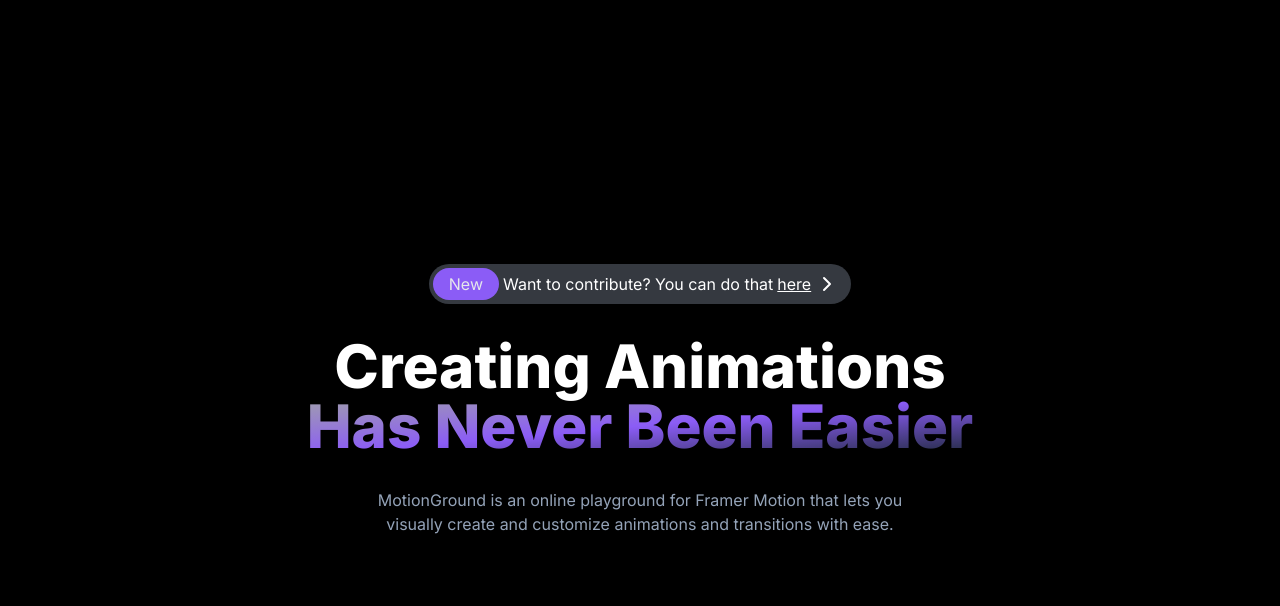
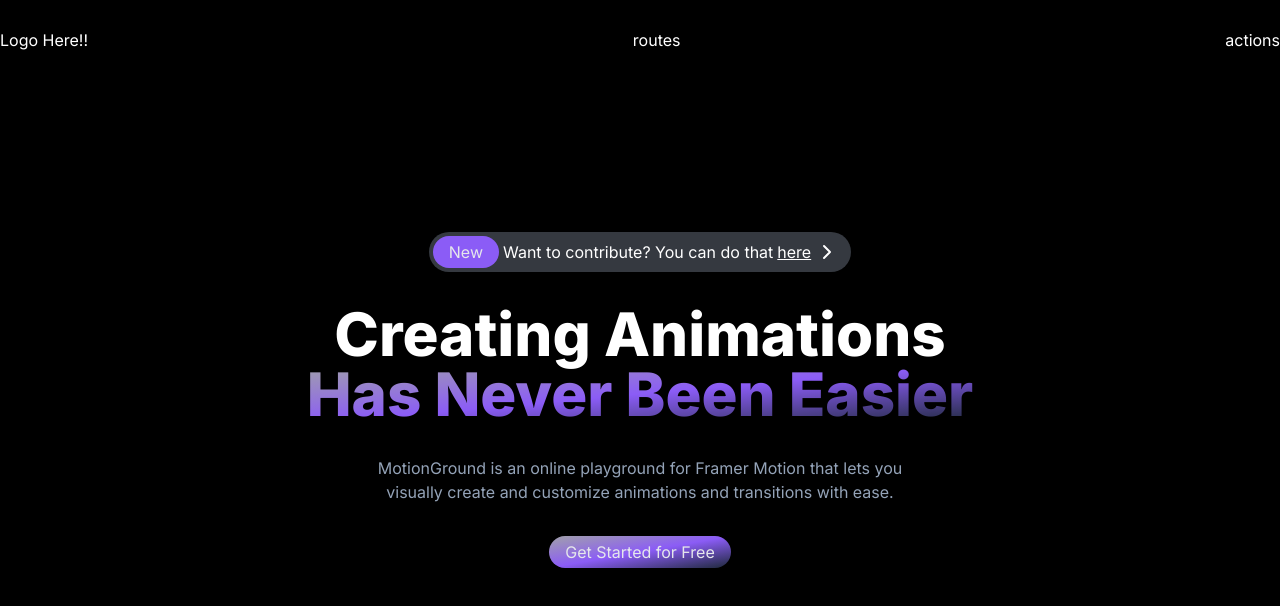
Before and after one commit to code-env/motion, a React (Vite) app: page / in a window 1280 px wide. Shown: the top 606 px of the page. Built offline with nearby package versions, Linux system fonts and the light colour scheme; what tailwindcss-dotted-background would draw is missing.

Commit message:
added the navigation bar and the button

```diff
--- a/src/App.tsx
+++ b/src/App.tsx
@@ -1,12 +1,12 @@
 import "./App.css";
-// import Navbar from "./components/Navbar";
+import Navbar from "./components/Navbar";
 import Hero from "./components/landingpage/Hero";
 
 const App = () => {
   return (
     <div className=" bg-black bg-dotted-spacing-4 bg-dotted-gray-200/5">
       <div className="flex flex-col gap-20 max-w-7xl mx-auto text-white">
-        {/* <Navbar /> */}
+        <Navbar />
         <Hero />
       </div>
     </div>
--- a/src/components/Navbar.tsx
+++ b/src/components/Navbar.tsx
@@ -4,8 +4,15 @@
 
 const Navbar: FC<NavbarProps> = () => {
   return (
-    <div className="flex w-full">
-      <h1 className="logo text-white">Logo Here!!</h1>
+    <div className="flex w-full fixed top-0 left-0 h-20 ">
+      <div
+        className="w-full mx-auto max-w-7xl flex items-center
+      justify-between"
+      >
+        <h1 className="logo text-white">Logo Here!!</h1>
+        <div>routes</div>
+        <div>actions</div>
+      </div>
     </div>
   );
 };
--- a/src/components/landingpage/Hero.tsx
+++ b/src/components/landingpage/Hero.tsx
@@ -36,6 +36,12 @@
           <br />
           visually create and customize animations and transitions with ease.
         </p>
+        <Button
+          label="Get Started for Free"
+          gradient
+          className="w-fit self-center"
+          roundedFull
+        />
       </div>
     </div>
   );
--- a/src/components/ui/Button.tsx
+++ b/src/components/ui/Button.tsx
@@ -3,6 +3,7 @@
 
 interface ButtonProps extends HTMLAttributes<HTMLButtonElement> {
   label: string;
+  gradient?: boolean;
   roundedFull?: boolean;
   //   secondary?: boolean;
 }
@@ -10,8 +11,10 @@
 const Button: FC<ButtonProps> = ({
   label,
   roundedFull,
+  gradient,
   //   secondary,
   className,
+
   ...others
 }) => {
   return (
@@ -20,7 +23,9 @@
       className={clsx(
         "py-1 px-4 rounded text-gray-200",
         className,
-        roundedFull && "rounded-full"
+        roundedFull && "rounded-full",
+        gradient &&
+          "bg-gradient-to-tl from-slate-800 via-violet-500 to-zinc-400 "
       )}
     >
       {label}
```
